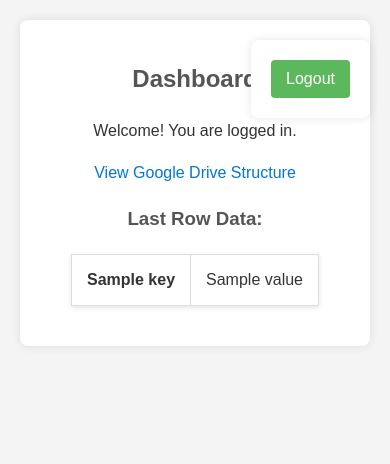
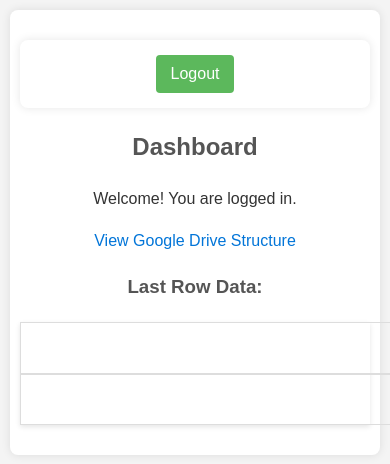
Before and after one commit to mohak300501/sanskritiks, a Flask app: template templates/dashboard.html in a window 390 px wide; the page is wider, and only the part inside the window is pictured. Shown: the top 464 px of that part. Run offline with Flask 3, Linux system fonts and the light colour scheme; the template is opened without the code that fills it: most values are stand-ins (such as "Sample title", 1, 10 or a date in 2020).

Commit message:
Made mobile-compatible.

```diff
--- a/static/style.css
+++ b/static/style.css
@@ -125,3 +125,53 @@ a:hover {
 .data-table tbody tr:hover {
     background-color: #e9e9e9;
 }
+
+/* Responsive adjustments */
+@media (max-width: 600px) {
+    body {
+        margin: 10px;
+    }
+
+    .container {
+        padding: 10px;
+    }
+
+    form {
+        padding: 15px;
+    }
+
+    .data-table,
+    .data-table tbody,
+    .data-table tr,
+    .data-table td {
+        display: block;
+        width: 100%;
+    }
+
+    .data-table tr {
+        margin-bottom: 15px;
+    }
+
+    .data-table td {
+        text-align: right;
+        padding-left: 50%;
+        position: relative;
+    }
+
+    .data-table td::before {
+        content: attr(data-label);
+        position: absolute;
+        left: 6px;
+        width: 45%;
+        padding-right: 10px;
+        white-space: nowrap;
+        font-weight: bold;
+        text-align: left;
+    }
+
+    .logout-button {
+        position: static;
+        text-align: center;
+        margin-bottom: 10px;
+    }
+}
--- a/templates/index.html
+++ b/templates/index.html
@@ -2,6 +2,7 @@
 <html>
 <head>
     <title>{% block title %}{% endblock %}</title>
+    <meta name="viewport" content="width=device-width, initial-scale=1.0">
     <link rel="stylesheet" href="{{ url_for('static', filename='style.css') }}">
     <link rel="icon" href="{{ url_for('static', filename='favicon.svg') }}" type="image/svg+xml">
 </head>
```
